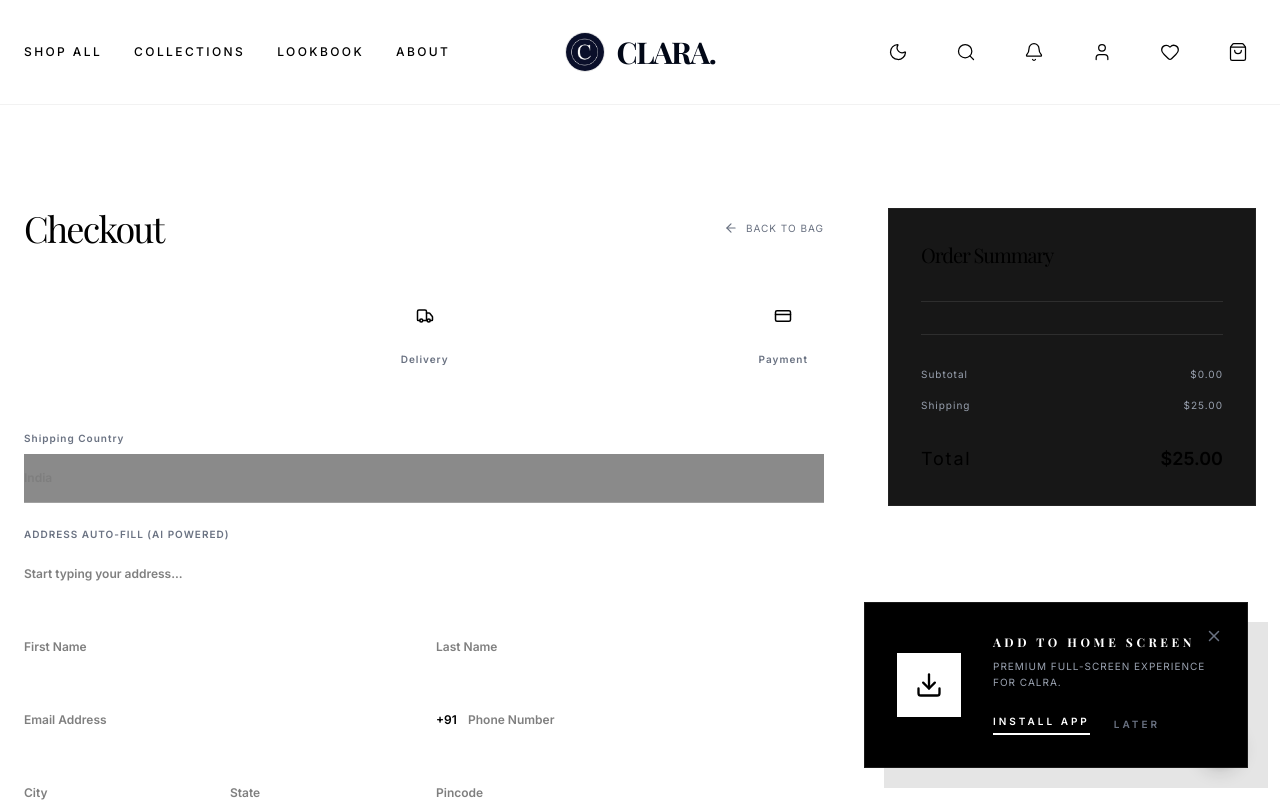
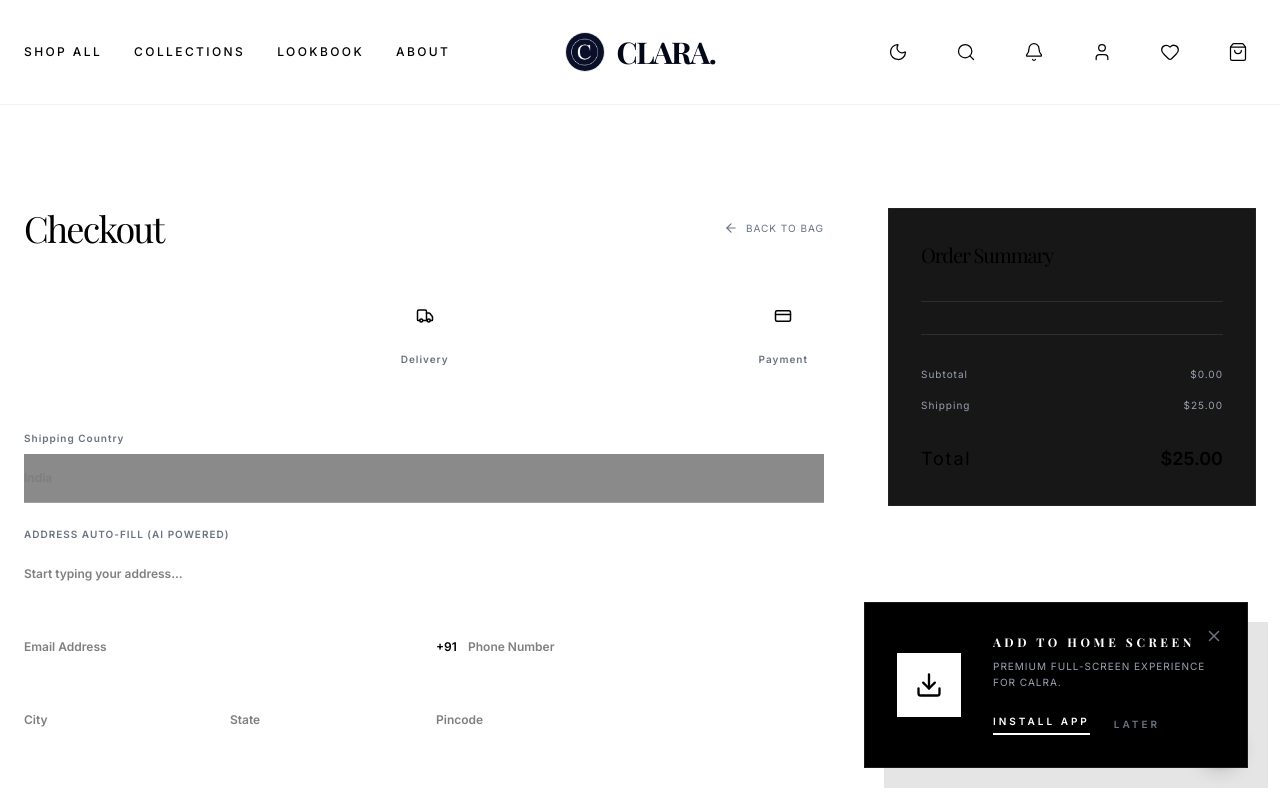
Before and after one commit to Dushyant-web/Clara, a React (Vite) app in the folder frontend/: page /checkout in a window 1280 px wide. Shown: the top 802 px of the page. Built offline with nearby package versions, Linux system fonts and the light colour scheme; a web font is replaced by a local one.

Commit message:
admin control

```diff
--- a/frontend/src/pages/CheckoutPage.jsx
+++ b/frontend/src/pages/CheckoutPage.jsx
@@ -77,8 +77,6 @@ const CheckoutPage = () => {
                                             <label className="text-[10px] tracking-widest text-gray-500 mb-2 block font-bold uppercase">Address Auto-fill (AI Powered)</label>
                                             <input type="text" placeholder="Start typing your address..." className="w-full bg-transparent border-b border-white/20 py-4 text-xs font-bold focus:outline-none focus:border-white transition-all" />
                                         </div>
-                                        <input type="text" placeholder="First Name" className="bg-transparent border-b border-white/20 py-4 text-xs font-bold focus:outline-none focus:border-white transition-all" />
-                                        <input type="text" placeholder="Last Name" className="bg-transparent border-b border-white/20 py-4 text-xs font-bold focus:outline-none focus:border-white transition-all" />
                                         <input type="email" placeholder="Email Address" className="bg-transparent border-b border-white/20 py-4 text-xs font-bold focus:outline-none focus:border-white transition-all" />
                                         <div className="relative border-b border-white/20 focus-within:border-white transition-all">
                                             <span className="absolute left-0 bottom-4 text-xs font-bold">+91</span>
--- a/frontend/src/pages/OrderConfirmationPage.jsx
+++ b/frontend/src/pages/OrderConfirmationPage.jsx
@@ -25,11 +25,11 @@ const OrderConfirmationPage = () => {
                     </div>
 
                     <div className="grid grid-cols-1 md:grid-cols-2 gap-4 mb-16">
-                        <div className="p-8 border border-secondary/10 bg-secondary/5 text-left group hover:border-secondary/30 transition-all cursor-pointer">
+                        <Link to="/order-tracking/ORD-2026-X992V" className="p-8 border border-secondary/10 bg-secondary/5 text-left group hover:border-secondary/30 transition-all block">
                             <Truck className="text-secondary mb-4 opacity-50" size={20} />
                             <h3 className="text-[10px] font-black uppercase tracking-[0.3em] text-secondary mb-2">Track Shipping</h3>
                             <p className="text-[10px] text-gray-500 uppercase tracking-widest leading-relaxed">Follow your order's journey in real-time.</p>
-                        </div>
+                        </Link>
                         <div className="p-8 border border-secondary/10 bg-secondary/5 text-left group hover:border-secondary/30 transition-all cursor-pointer">
                             <ShoppingBag className="text-secondary mb-4 opacity-50" size={20} />
                             <h3 className="text-[10px] font-black uppercase tracking-[0.3em] text-secondary mb-2">Support Hero</h3>
```
